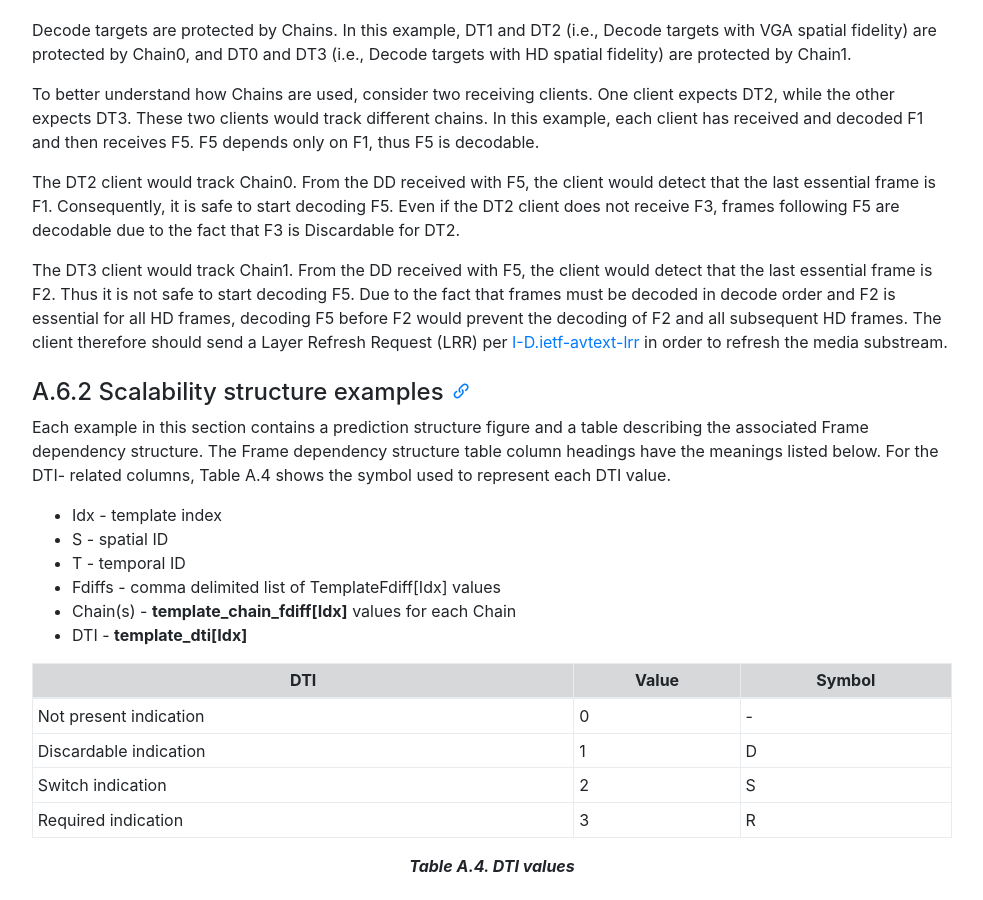
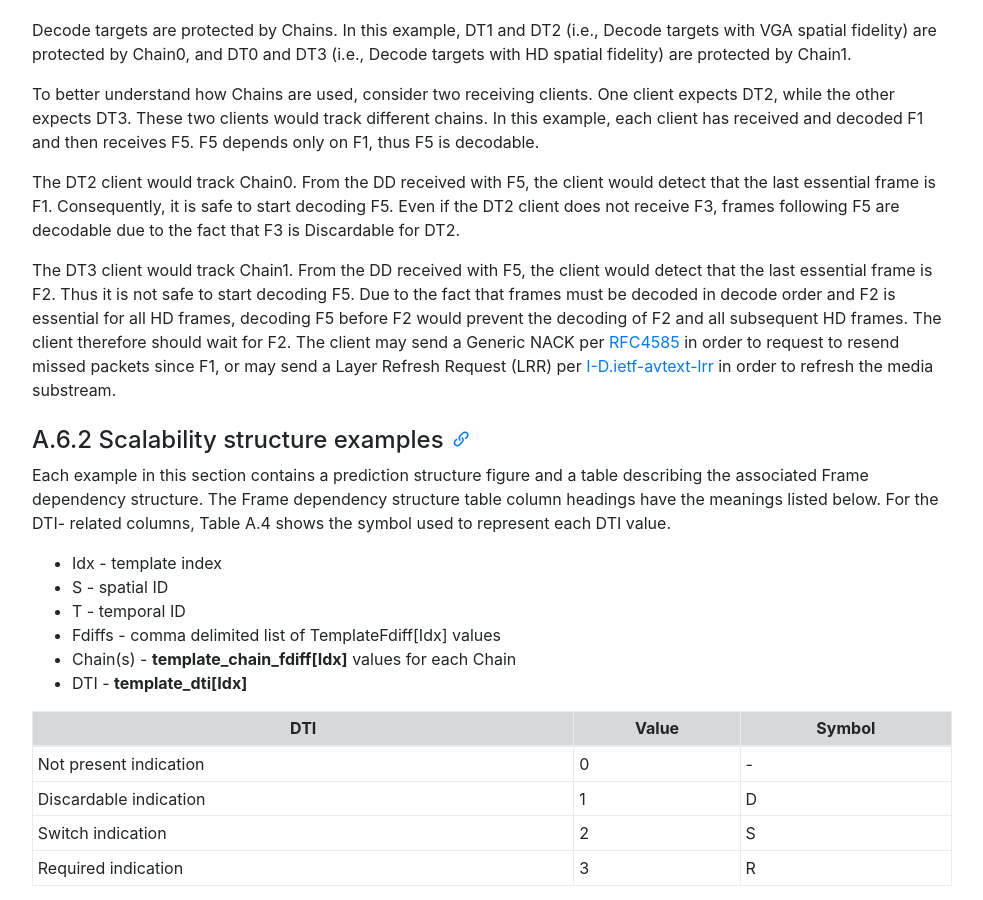
Before and after one commit to AOMediaCodec/av1-rtp-spec, a Jekyll site: the page built from index.md, in a window 1280 px wide and 900 px high, scrolled down 34472 px. Shown: the whole window, without its empty margins (53-1036 px from the left). Built offline with Jekyll 4.4.1, drawn with Linux system fonts in a browser that asks for light colours; nearby versions of some CDN libraries; some of the changed text lies outside the part shown.

Commit message:
In the example suggest to use NACK before LRR on packet loss.

```diff
--- a/av1-rtp-spec.md
+++ b/av1-rtp-spec.md
@@ -1184,7 +1184,7 @@
 
 The DT2 client would track Chain0. From the DD received with F5, the client would detect that the last essential frame is F1. Consequently, it is safe to start decoding F5. Even if the DT2 client does not receive F3, frames following F5 are decodable due to the fact that F3 is Discardable for DT2.
 
-The DT3 client would track Chain1. From the DD received with F5, the client would detect that the last essential frame is F2. Thus it is not safe to start decoding F5. Due to the fact that frames must be decoded in decode order and F2 is essential for all HD frames, decoding F5 before F2 would prevent the decoding of F2 and all subsequent HD frames. The client therefore should send a Layer Refresh Request (LRR) per [I-D.ietf-avtext-lrr] in order to refresh the media substream.
+The DT3 client would track Chain1. From the DD received with F5, the client would detect that the last essential frame is F2. Thus it is not safe to start decoding F5. Due to the fact that frames must be decoded in decode order and F2 is essential for all HD frames, decoding F5 before F2 would prevent the decoding of F2 and all subsequent HD frames. The client therefore should wait for F2. The client may send a Generic NACK per [RFC4585] in order to request to resend missed packets since F1, or may send a Layer Refresh Request (LRR) per [I-D.ietf-avtext-lrr] in order to refresh the media substream.
 
 
 #### A.6.2 Scalability structure examples
```
Also changed, not shown: other parts of av1-rtp-spec.md (+2 -2 lines).
